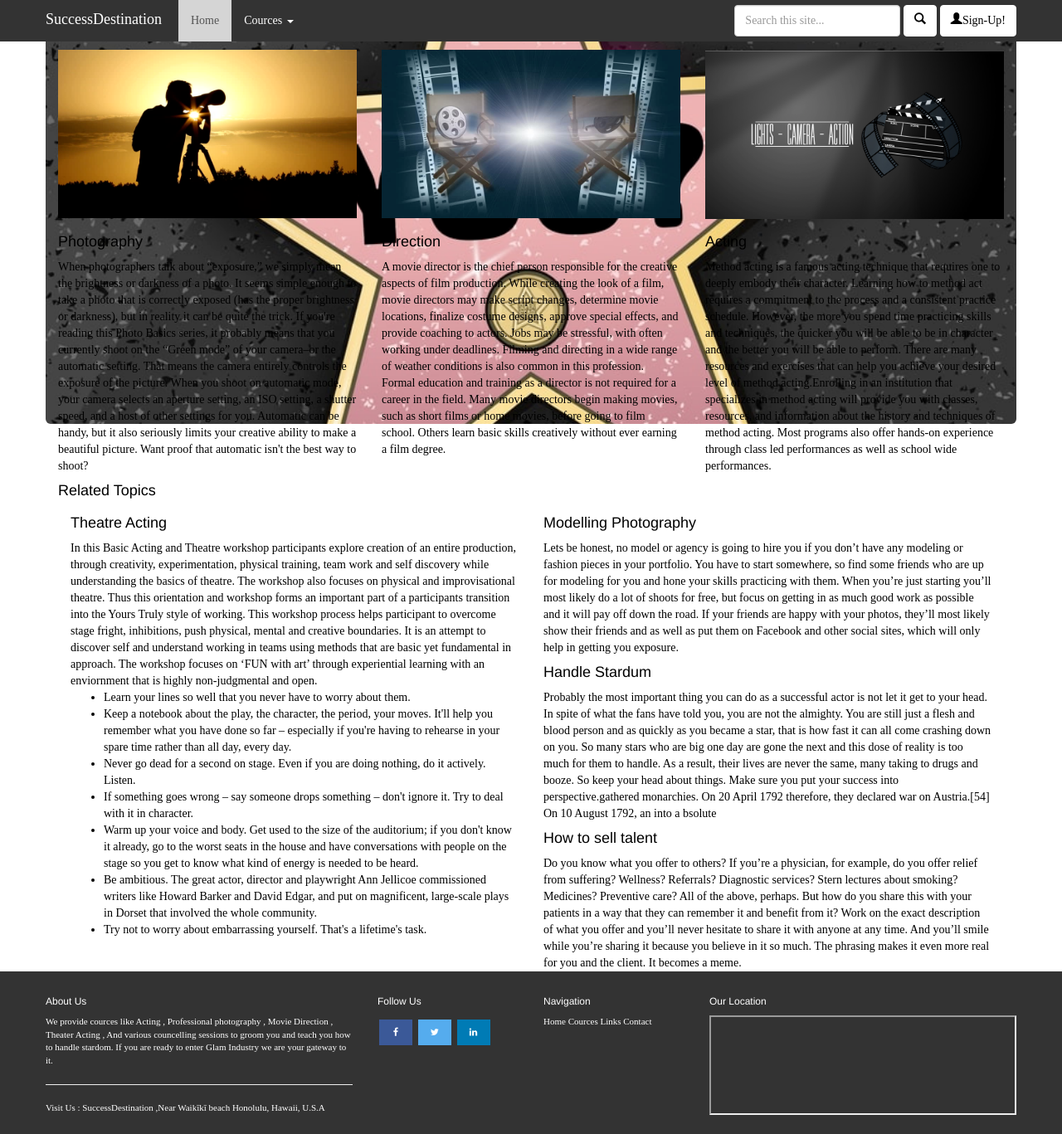
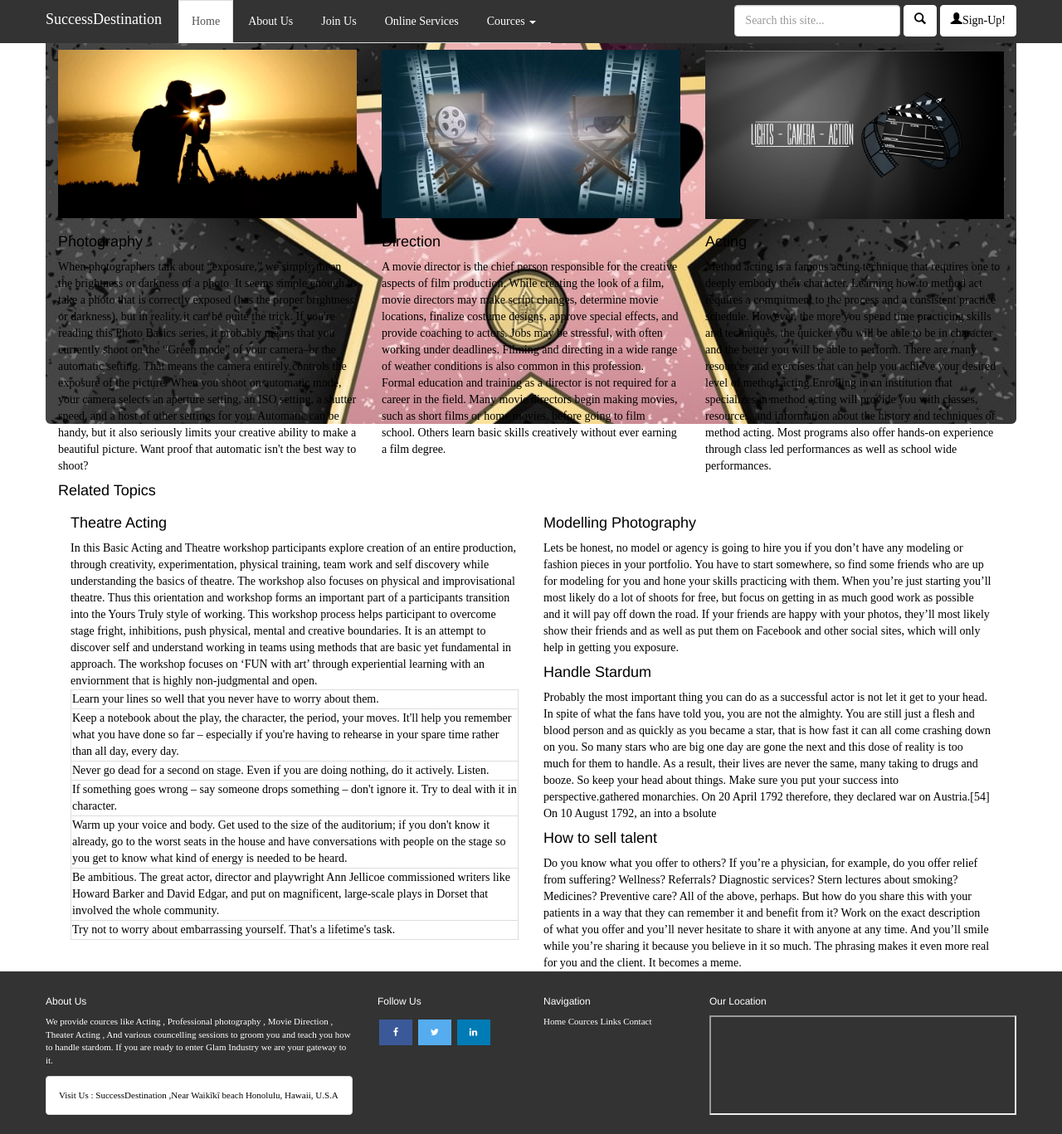
Before and after one commit to ibigrock-ashish/BootStrap3, a plain HTML site: page index.html in a window 1280 px wide. Shown: the top 1367 px of the page at 83% size. Drawn offline with nearby package versions, Linux system fonts and the light colour scheme; grey boxes are pictures that could not be loaded.

Commit message:
Added Panel Table popover tab

```diff
--- a/includes/css/style.css
+++ b/includes/css/style.css
@@ -8,6 +8,10 @@
     left: 0;
     z-index: -1;
     background-color: transparent;
+}
+
+.inline {
+  display : inline;
 }
 
 
@@ -81,7 +85,7 @@ a {
   border-color: #ffffff;
 }
 
-.btn-default:hover, .btn-default:focus, .btn-default:active, .btn-default.active {
+.btn-default:hover, .btn-default:focus, .btn-default:active {
   background-color: #9c9090;
   border-color: #9c9090;
 }
@@ -165,6 +169,10 @@ iframe {
   height :120px;
 }
 
+.panel {
+  color :#000000;
+}
+
 .fa {
   padding: 10px;
   font-size: 30px;
--- a/index.html
+++ b/index.html
@@ -41,10 +41,11 @@
 						<a class="navbar-brand" href="#">SuccessDestination</a>
 
 						<div class="nav-collapse collapse navbar-responsive-collapse">
-							<ul class="nav navbar-nav">
-								<li class="active">
-									<a href="#">Home</a>
-								</li>
+							<ul class="nav navbar-nav nav-tabs">
+								<li class="active inline"><a href="#" data-toggle="popover" title="Home">Home</a></li>
+								<li><a href="#" data-toggle="popover" title="About Us">About Us</a> </li>
+								<li><a href="#" data-toggle="popover" title="Join Us">Join Us</a> </li>
+								<li><a href="#" data-toggle="popover" title="Online Services">Online Services</a> </li>
 
 								<li class="dropdown"> <!--dropdown menu-->
 									<a href="#" class="dropdown-toggle" data-toggle="dropdown">Cources <strong class="caret"></strong></a>
@@ -179,15 +180,17 @@
 
 				The workshop focuses on ‘FUN with art’ through experiential learning with an enviornment that is highly non-judgmental and open.
 
-				<ul>
-					<li>Learn your lines so well that you never have to worry about them.</li>
-					<li>Keep a notebook about the play, the character, the period, your moves. It'll help you remember what you have done so far – especially if you're having to rehearse in your spare time rather than all day, every day.</li>
-					<li>Never go dead for a second on stage. Even if you are doing nothing, do it actively. Listen.</li>
-					<li>If something goes wrong – say someone drops something – don't ignore it. Try to deal with it in character.</li>
-					<li>Warm up your voice and body. Get used to the size of the auditorium; if you don't know it already, go to the worst seats in the house and have conversations with people on the stage so you get to know what kind of energy is needed to be heard.</li>
-					<li>Be ambitious. The great actor, director and playwright Ann Jellicoe commissioned writers like Howard Barker and David Edgar, and put on magnificent, large-scale plays in Dorset that involved the whole community.</li>
-					<li>Try not to worry about embarrassing yourself. That's a lifetime's task.</li>
-				</ul>
+				<table class="table-bordered">
+				<tbody>
+				<tr><td>Learn your lines so well that you never have to worry about them.</td></tr>
+				<tr><td>Keep a notebook about the play, the character, the period, your moves. It'll help you remember what you have done so far – especially if you're having to rehearse in your spare time rather than all day, every day.</td></tr>
+				<tr><td>Never go dead for a second on stage. Even if you are doing nothing, do it actively. Listen.</td></tr>
+				<tr><td>If something goes wrong – say someone drops something – don't ignore it. Try to deal with it in character.</td></tr>
+				<tr><td>Warm up your voice and body. Get used to the size of the auditorium; if you don't know it already, go to the worst seats in the house and have conversations with people on the stage so you get to know what kind of energy is needed to be heard.</td></tr>
+				<tr><td>Be ambitious. The great actor, director and playwright Ann Jellicoe commissioned writers like Howard Barker and David Edgar, and put on magnificent, large-scale plays in Dorset that involved the whole community.</td></tr>
+				<tr><td>Try not to worry about embarrassing yourself. That's a lifetime's task.</td></tr>
+				</tbody>
+				</table>
 				</div>
 			</article>
 
@@ -222,7 +225,7 @@
 
 			<div class="col-sm-4">
 				<h6>About Us</h6>
-				<p>We provide cources like Acting , Professional photography , Movie Direction , Theater Acting , And various councelling sessions to groom you and teach you how to handle stardom. If you are ready to enter Glam Industry we are your gateway to it. </p><hr> <p>Visit Us : SuccessDestination ,Near Waikīkī beach Honolulu, Hawaii, U.S.A </p>
+				<p>We provide cources like Acting , Professional photography , Movie Direction , Theater Acting , And various councelling sessions to groom you and teach you how to handle stardom. If you are ready to enter Glam Industry we are your gateway to it. </p><p class="panel panel-default">Visit Us : SuccessDestination ,Near Waikīkī beach Honolulu, Hawaii, U.S.A </p>
 			</div><!-- end col-sm-4 -->
 
 			<div class="col-sm-2">
```
